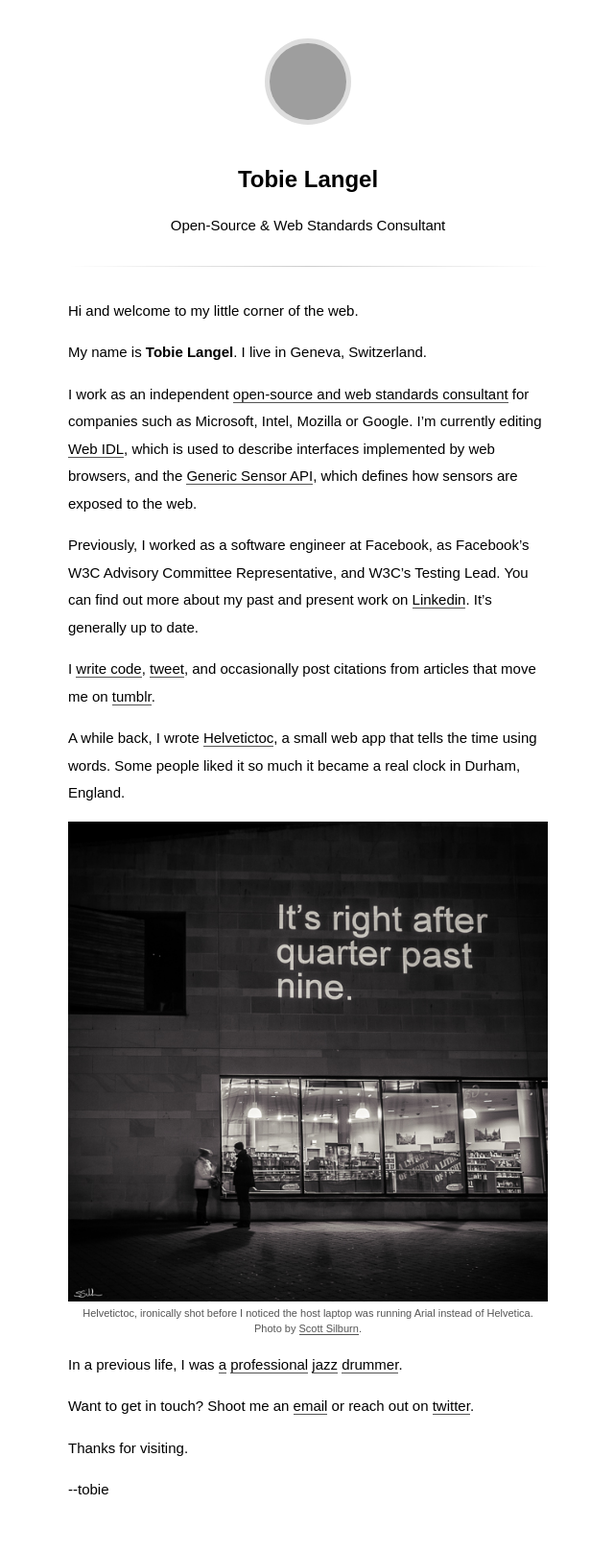
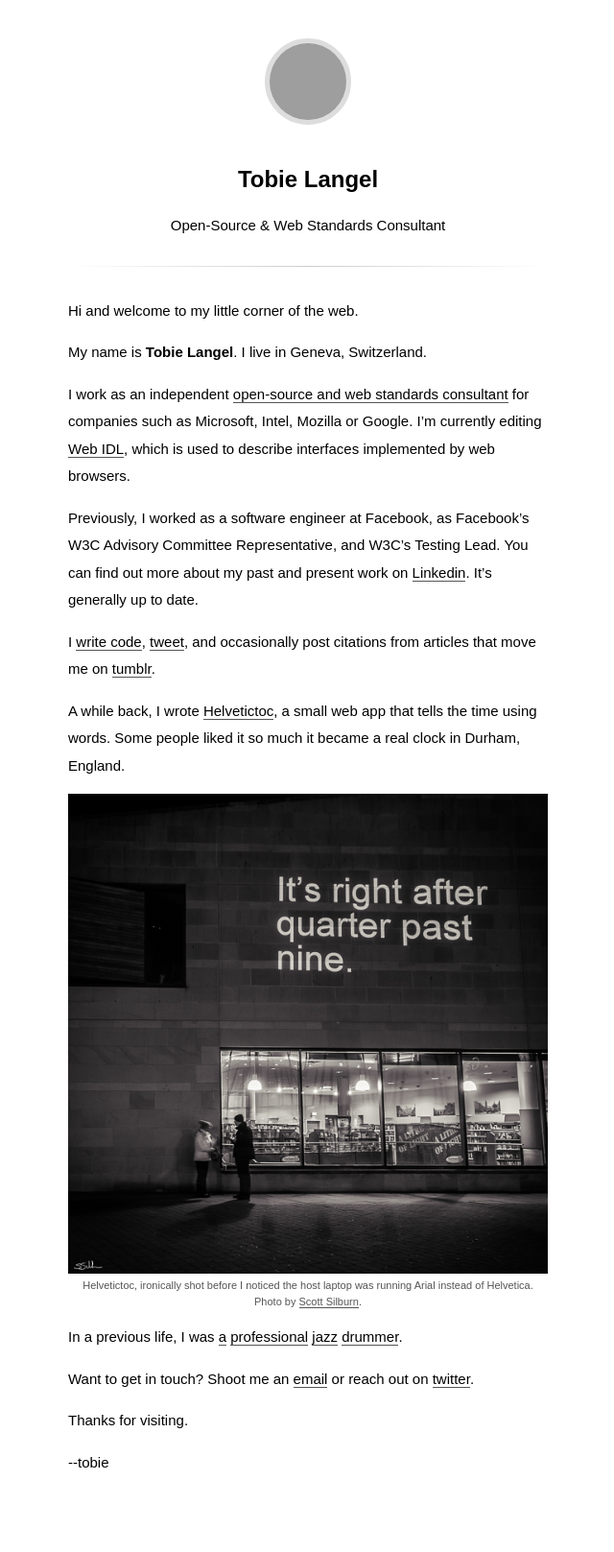
Before and after one commit to tobie/www.tobie.me, a Jekyll site: the page built from index.md, in a window 1280 px wide. Shown: the whole page at 96% size, without its empty margins (319-959 px from the left). Built offline with Jekyll 4.4.1, drawn with Linux system fonts in a browser that asks for light colours; some web fonts are replaced; after the commit the page ends 1588 px from its top, so only the background shows below that; grey boxes are pictures that could not be loaded.

Commit message:
Update index.md

```diff
--- a/index.md
+++ b/index.md
@@ -12,9 +12,7 @@ My name is **Tobie Langel**. I live in Geneva, Switzerland.
 I work as an independent [open-source and web standards consultant](http://www.codespeaks.com)
 for companies such as Microsoft, Intel, Mozilla or Google.
 I'm currently editing [Web IDL](http://heycam.github.io/webidl/),
-which is used to describe interfaces implemented by web browsers,
-and the [Generic Sensor API](https://w3c.github.io/sensors/),
-which defines how sensors are exposed to the web.
+which is used to describe interfaces implemented by web browsers.
 
 Previously, I worked as a software engineer at Facebook,
 as Facebook's W3C Advisory Committee Representative,
```
